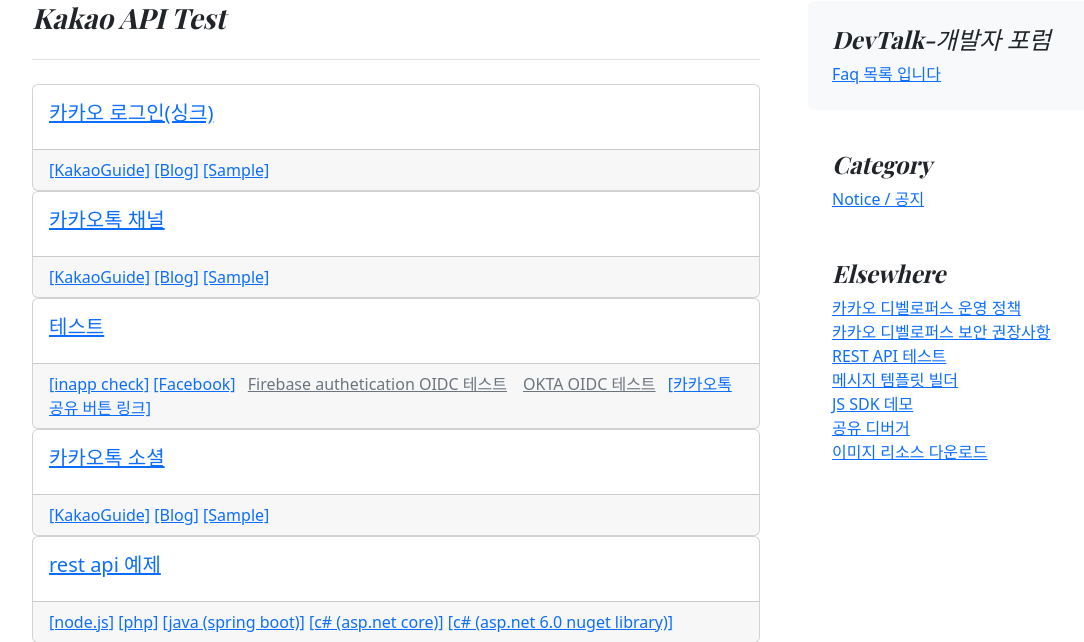
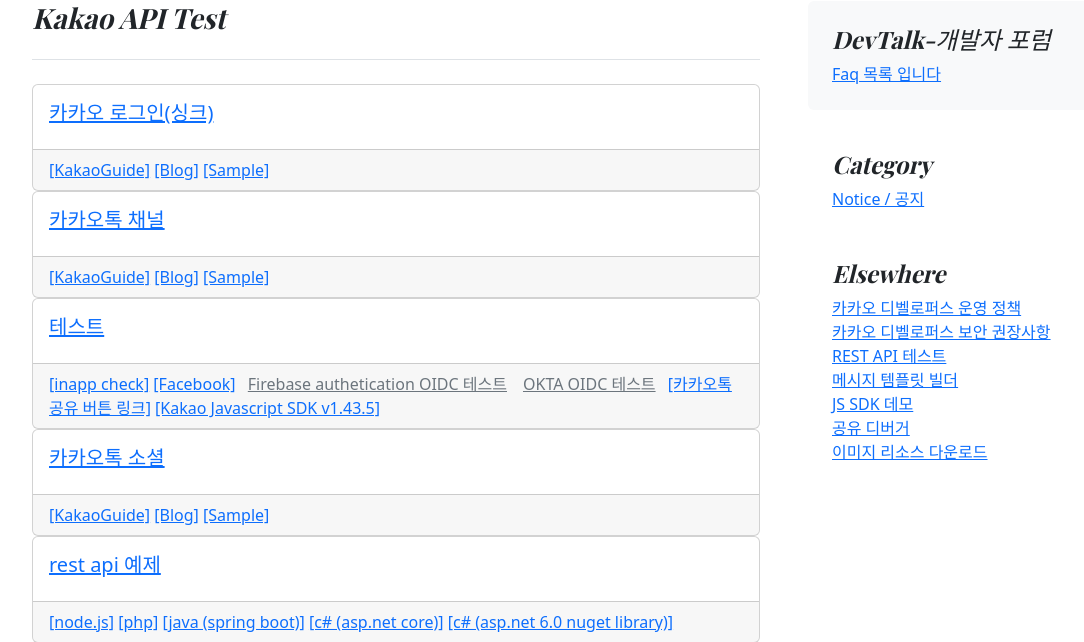
Before and after one commit to mcpeleeGit/test-tam.pe.kr, a PHP site: page / in a window 1280 px wide. Shown: the part 534-1176 px from the top of the page, without its empty margins (50-1134 px from the left). Run offline with PHP 8.4, Linux system fonts and the light colour scheme; some libraries are stand-ins or nearby versions.

Commit message:
sdk 1.43.5 test

```diff
--- a/index.php
+++ b/index.php
@@ -85,6 +85,7 @@
                                 <a href="/facebook.php">[Facebook]</a>
                                 <a class="p-2 link-secondary" href="/firebase.php">Firebase authetication OIDC 테스트</a><a class="p-2 link-secondary" href="/okta.php">OKTA OIDC 테스트</a>
                                 <a target="_blank" href="/msg_test.php">[카카오톡 공유 버튼 링크]</a>
+                                <a href="/js_sdk_v1_1.43.5.php">[Kakao Javascript SDK v1.43.5]</a>
                             </div>
                         </div>
                     </div>
```
